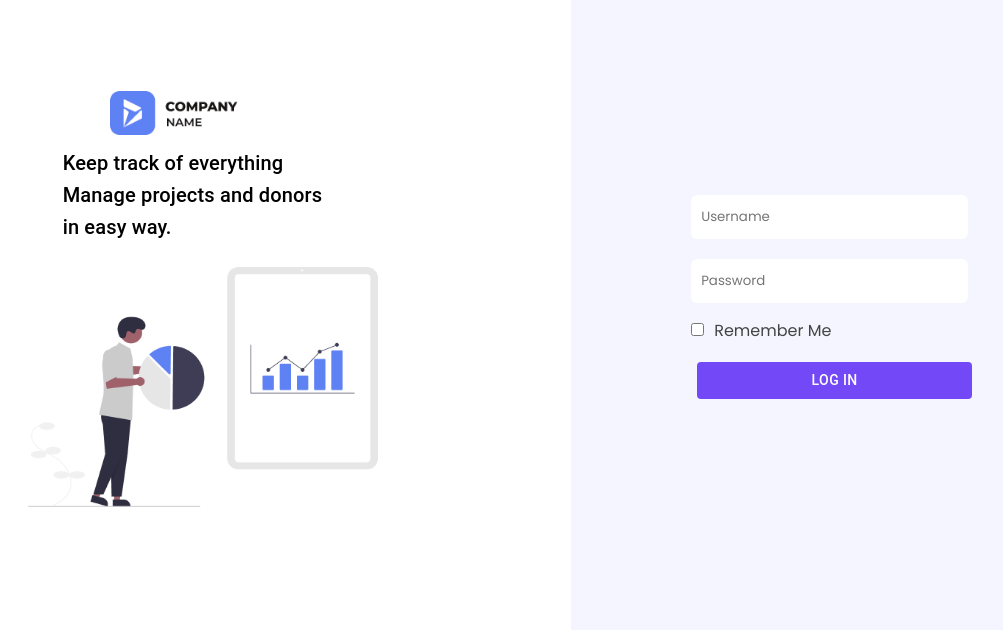
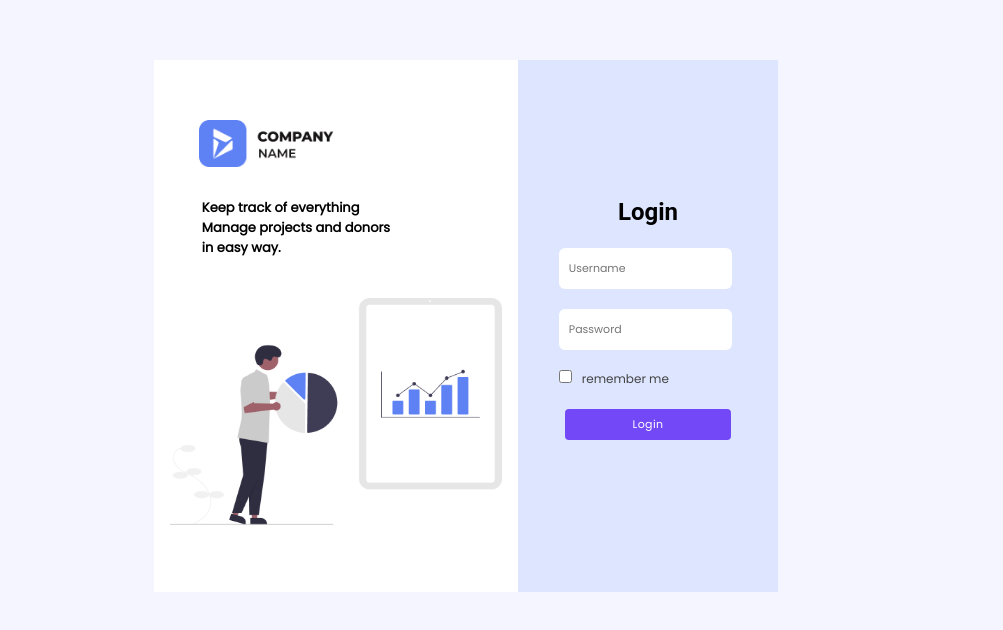
Before and after one commit to JeremyGashu/fets_front_end, a React (Create React App) app: page / in a window 1280 px wide. Shown: the part 108-738 px from the top of the page, without its empty margins (174-1177 px from the left). Built offline with nearby package versions, Linux system fonts and the light colour scheme; what react-editor-js would draw is missing.

Commit message:
Login page UI touches

```diff
--- a/src/pages/login/LoginPage.jsx
+++ b/src/pages/login/LoginPage.jsx
@@ -48,21 +48,25 @@ const LoginPage = () => {
     }
 
     return (
-        <Grid direction='row' alignItems='center' container sx={{ p: 0, m: 0 }}>
-            <Grid item sm={12} md={7} lg={7} >
-                <Grid container direction='column' sx={{ height: '100%', p: 3 }} alignItems='center' justifyContent='center'>
-                    <Grid item>
+        <Grid direction='row' alignItems='center' container sx={{ px:40,py:20, m: 0,background:backgroundColor}} >
+            <Grid item sm={12} md={7} lg={7} sx={{height:'66.5vh',background:'white',display:'inline',alignItems:'flex-start'}} >
+                <Grid container direction='column' sx={{ height: '100%', p: 2}} alignItems='center' justifyContent='center'>
+                    <Grid item sx={{ml:-10,mb:3}}>
 
-                        <Box sx={{ width: '100%' }}>
-                            <img style={{ maxWidth: 185, margin: 5 }} src={company_logo} alt="Logo" />
+                        <Box sx={{ width: '100%' , m:0 }}>
+                            <img style={{ maxWidth: 195, margin: 0 }} src={company_logo} alt="Logo" />
                         </Box>
 
 
                     </Grid>
-                    <Grid item>
-                        <Typography variant='h6' sx={{ maxWidth: '280px', mb: 3 }}>
+                    <Grid item sx={{ml:-10}}>
+                        <Typography variant='p' sx={{ fontSize:'13px', maxWidth: '280px', mb: 0 ,display:'flex',fontWeight:'bold'}}>
                             Keep track of everything
+                        </Typography>
+                        <Typography variant='p' sx={{ fontSize:'13px',maxWidth: '280px', mb: 0 ,display:'flex',fontWeight:'bold'}}>
                             Manage projects and donors
+                        </Typography>
+                        <Typography variant='p' sx={{ fontSize:'13px',maxWidth: '280px', mb: 5 ,display:'flex',fontWeight:'bold'}}>
                             in easy way.
                         </Typography>
                     </Grid>
@@ -76,27 +80,36 @@ const LoginPage = () => {
                 </Grid>
 
             </Grid>
-            <Grid item sm={12} md={5} lg={5} sx={{ height: '100vh', backgroundColor: backgroundColor, width: '100%', borderTopLeftRadius: 20 }}  >
+            <Grid item sm={12} md={5} lg={5} sx={{ height:'66.5vh', backgroundColor: '#DDE5FF', width: '100%', borderTopLeftRadius: 0 }}  >
+
+
+
                 <Grid container direction='column' sx={{ height: '100%', width: '100%' }} alignItems='center' justifyContent='center'>
+
+                    <Typography variant='h5' fontWeight='bold' sx={{marginBottom:'10px'}}>
+                        Login
+                    </Typography>
                     <form onSubmit={handleSubmit(onLogin)} >
-                        <Grid item>
-                            <input {...register("username", { required: true })} placeholder='Username' type="text" style={{ ...whitBackgroundInputStyle }} />
+                        <Grid item >
+                            <input {...register("username", { required: true })} placeholder='Username'  type="text" style={{ ...whitBackgroundInputStyle,width: '12vw' ,fontSize:'11px'}} />
                         </Grid>
-                        <Grid item>
-                            <input {...register("password", { required: true })} placeholder='Password' type="password" style={{ ...whitBackgroundInputStyle }} />
+                        <Grid item >
+                            <input {...register("password", { required: true })} placeholder='Password' type="password" style={{ ...whitBackgroundInputStyle ,width: '12vw',fontSize:'11px'}} />
                         </Grid>
-                        <Grid item>
+                        <Grid item alignItems='center'>
                             <input id='remember' type="checkbox" style={{ ...whitBackgroundInputStyle }} />
-                            <label style={{ color: '#444', }} htmlFor="remember">Remember Me</label>
+                            <label style={{ color: '#444',fontSize:12}} htmlFor="remember">remember me</label>
 
                         </Grid>
                         {
-                            isLoading ? <Box sx={{ display: 'flex', justifyContent: 'center', alignItems: 'center', m: 3, }}><CircularProgress sx={{ color: mainColor }} /></Box> : <Grid item>
+                            isLoading ? <Box sx={{ display: 'flex', justifyContent: 'center', alignItems: 'center', m: 3}}><CircularProgress sx={{ color: mainColor }} /></Box> : <Grid item>
                                 <Button type='submit' fullWidth sx={{
-                                    color: 'white', backgroundColor: mainColor, width: '275px', '&:hover': {
+                                    color: 'white', backgroundColor: mainColor, width: '13vw', '&:hover': {
                                         backgroundColor: mainColor
                                     }, m: 2
-                                }}>Log In</Button>
+                                }}><Typography textTransform='none' variant='p' sx={{fontSize:'11px'}}>
+                                    Login
+                                    </Typography></Button>
                             </Grid>
                         }
                     </form>
```
